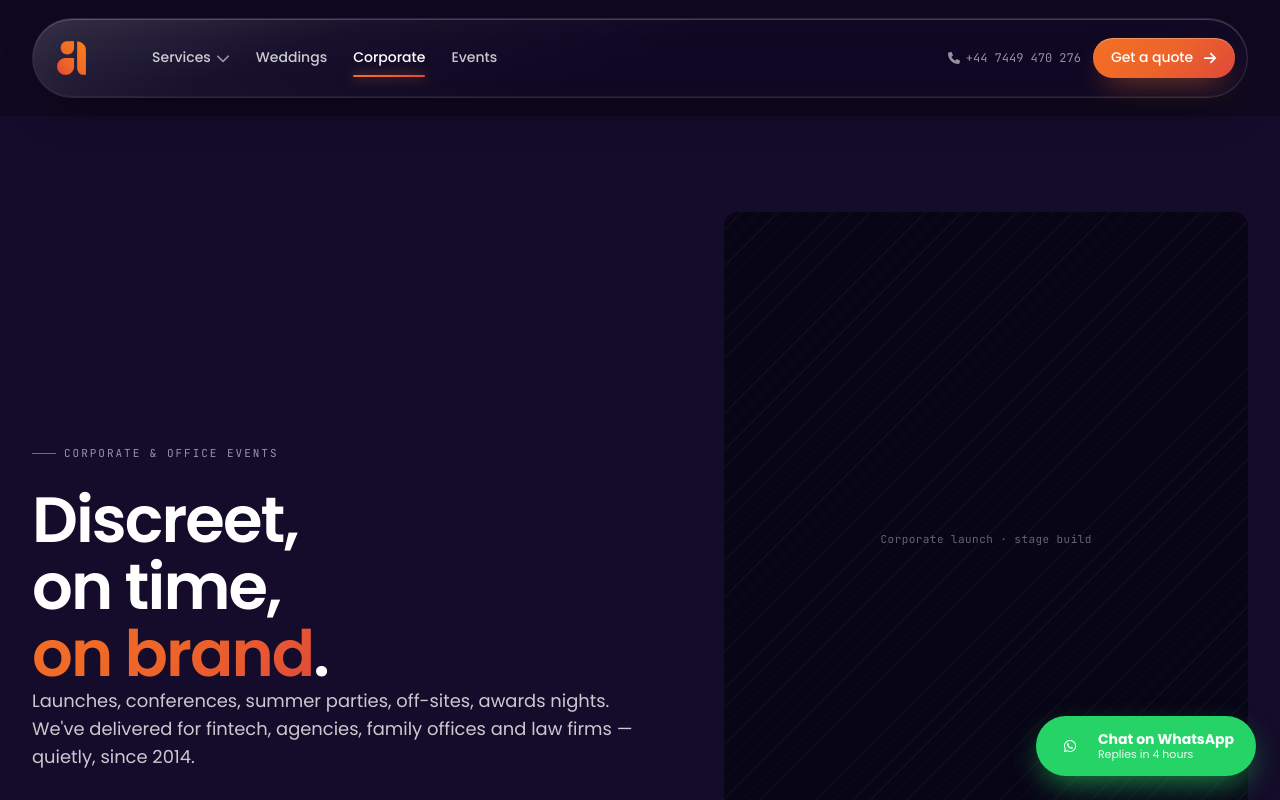
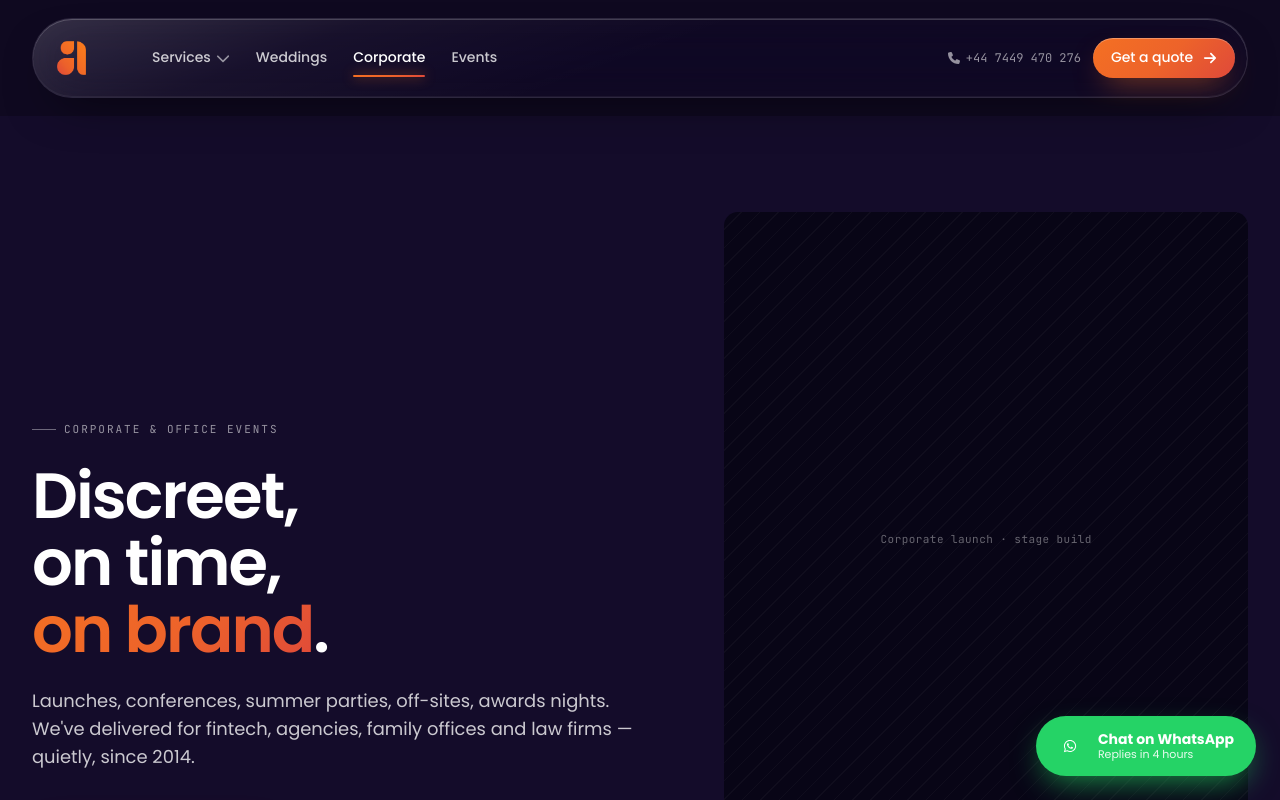
Before and after one commit to venuvivek-cheruku/amuseevents, a Next.js app: page /corporate in a window 1280 px wide. Shown: the top 800 px of the page. Built offline with nearby package versions, Linux system fonts and the light colour scheme.

Commit message:
Update wedding and corporate pages

```diff
--- a/app/corporate/page.tsx
+++ b/app/corporate/page.tsx
@@ -69,10 +69,10 @@ export default function CorporatePage() {
                 <em className="brand-accent">on brand</em>.
               </h1>
 
-              <p className="lede lede-gap">
-                Launches, conferences, summer parties, off-sites, awards nights. We've delivered
-                for fintech, agencies, family offices and law firms — quietly, since 2014.
-              </p>
+              <p className="lede lede-gap pt-6">
+  Launches, conferences, summer parties, off-sites, awards nights. We've delivered
+  for fintech, agencies, family offices and law firms — quietly, since 2014.
+</p>
 
               <div className="actions-row mt-6 flex-wrap md:mt-9">
                 <Btn href="/contact" variant="amber" size="lg">
--- a/app/weddings/page.tsx
+++ b/app/weddings/page.tsx
@@ -141,11 +141,13 @@ export default function WeddingsPage() {
       <JsonLd data={breadcrumb} />
 
       {/* ── Page hero ──────────────────────────────────── */}
-      <section className="pb-16 pt-0 md:pb-20 lg:pb-28">
+     <section className="pb-8 pt-0 md:pb-20 lg:pb-28">
   <div className="container">
     <div className="hero-split-wedding">
       <div>
-              <Eyebrow className="pb-4 md:pb-8">Weddings · the calm way</Eyebrow>
+        <Eyebrow className="pb-4 md:pb-8">
+          Weddings · the calm way
+        </Eyebrow>
               <h1 className="h-display h1 hero-title-gap pt-4 md:pt-6">
                 Your wedding,
                 <br />
@@ -153,7 +155,7 @@ export default function WeddingsPage() {
                 <br />
                 by people who care.
               </h1>
-              <p className="lede lede-gap mt-6 md:mt-10 lg:mt-20">
+              <p className="lede lede-gap pt-4 md:pt-6 lg:pt-8">
   Eleven years. Two hundred weddings. One promise — nothing on the day
   surprises you except the good bits.
 </p>
```
Lines whose indentation alone changed are shown as unchanged.
